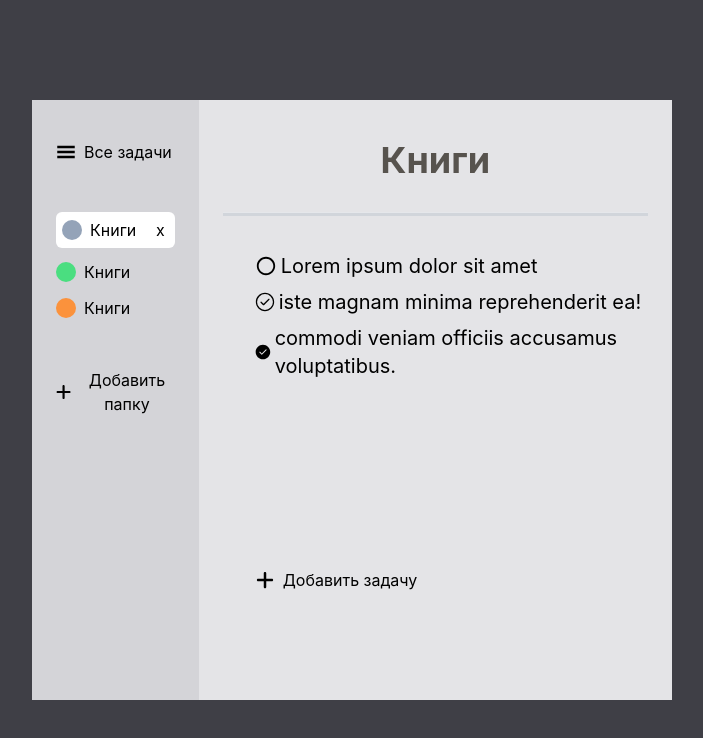
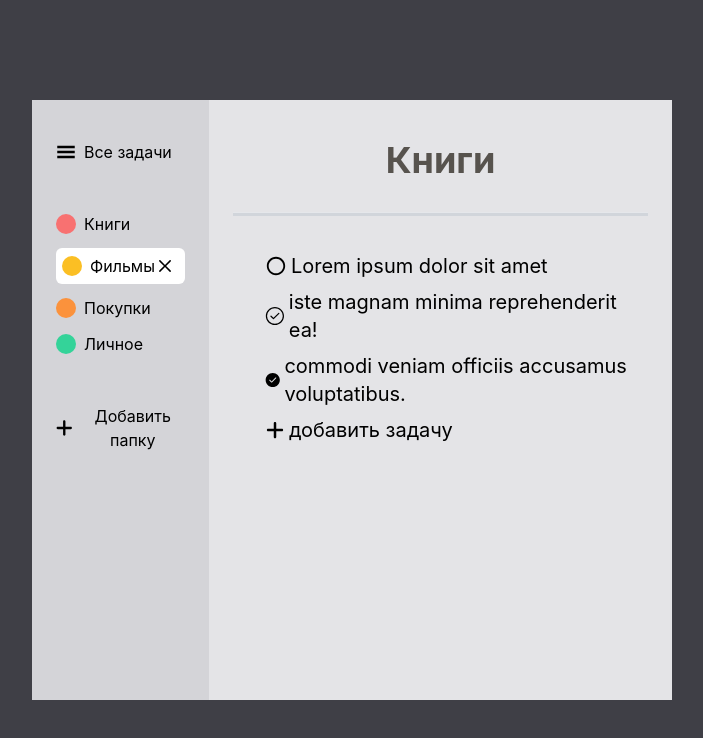
Before and after one commit to TwiDef/manatask, a React (Create React App) app: page / in a window 1280 px wide. Shown: the top 738 px of the page, without its empty margins (288-991 px from the left). Built offline with nearby package versions, Linux system fonts and the light colour scheme.

Commit message:
minor fix css

```diff
--- a/src/components/main-block/MainBlock.jsx
+++ b/src/components/main-block/MainBlock.jsx
@@ -1,29 +1,31 @@
 import React from 'react';
+import './MainBlock.scss';
 
 const MainBlock = () => {
     return (
-        <div className='w-full px-6 pt-10 pb-4 flex flex-col'>
+        <div className='mainblock w-full px-6 pt-10 pb-4 flex flex-col'>
             <h1 className=' text-4xl text-stone-600 font-bold text-center'>Книги</h1>
             <hr className='w-full h-1 bg-gray-300 mt-8' />
 
-            <ul className='mt-8 ml-8 h-80 overflow-y-auto'>
+            <ul className='pt-8 pl-8 h-80 overflow-y-auto'>
                 <li className='py-1 text-xl flex items-center gap-1'>
                     <svg stroke="currentColor" fill="currentColor" strokeWidth="0" viewBox="0 0 24 24" height="22px" width="22px" xmlns="http://www.w3.org/2000/svg"><path fill="none" d="M0 0h24v24H0V0z"></path><path d="M12 2C6.48 2 2 6.48 2 12s4.48 10 10 10 10-4.48 10-10S17.52 2 12 2zm0 18c-4.42 0-8-3.58-8-8s3.58-8 8-8 8 3.58 8 8-3.58 8-8 8z"></path></svg>
                     <h3>Lorem ipsum dolor sit amet</h3>
                 </li>
                 <li className='py-1 text-xl flex items-center gap-1'>
                     <svg stroke="currentColor" fill="currentColor" strokeWidth="0" viewBox="0 0 24 24" height="20px" width="20px" xmlns="http://www.w3.org/2000/svg"><path d="M17.28 9.28a.75.75 0 0 0-1.06-1.06l-5.97 5.97-2.47-2.47a.75.75 0 0 0-1.06 1.06l3 3a.75.75 0 0 0 1.06 0l6.5-6.5Z"></path><path d="M12 1c6.075 0 11 4.925 11 11s-4.925 11-11 11S1 18.075 1 12 5.925 1 12 1ZM2.5 12a9.5 9.5 0 0 0 9.5 9.5 9.5 9.5 0 0 0 9.5-9.5A9.5 9.5 0 0 0 12 2.5 9.5 9.5 0 0 0 2.5 12Z"></path></svg>
-                    <h3> iste magnam minima reprehenderit ea!</h3>
+                    <h3>iste magnam minima reprehenderit ea!</h3>
                 </li>
                 <li className='py-1 text-xl flex items-center gap-1'>
                     <svg stroke="currentColor" fill="currentColor" strokeWidth="0" viewBox="0 0 24 24" height="20px" width="20px" xmlns="http://www.w3.org/2000/svg"><path d="M1 12C1 5.925 5.925 1 12 1s11 4.925 11 11-4.925 11-11 11S1 18.075 1 12Zm16.28-2.72a.751.751 0 0 0-.018-1.042.751.751 0 0 0-1.042-.018l-5.97 5.97-2.47-2.47a.751.751 0 0 0-1.042.018.751.751 0 0 0-.018 1.042l3 3a.75.75 0 0 0 1.06 0Z"></path></svg>
                     <h3>commodi veniam officiis accusamus voluptatibus.</h3>
                 </li>
+                <button className='add-task-btn py-1 flex items-center gap-1'>
+                    <svg stroke="currentColor" fill="currentColor" strokeWidth="0" viewBox="0 0 448 512" height="20px" width="20px" xmlns="http://www.w3.org/2000/svg"><path d="M256 80c0-17.7-14.3-32-32-32s-32 14.3-32 32V224H48c-17.7 0-32 14.3-32 32s14.3 32 32 32H192V432c0 17.7 14.3 32 32 32s32-14.3 32-32V288H400c17.7 0 32-14.3 32-32s-14.3-32-32-32H256V80z"></path></svg>
+                    <p className='text-xl'>добавить задачу</p>
+                </button>
             </ul>
-            <button className='flex items-center ml-8 gap-2'>
-                <svg stroke="currentColor" fill="currentColor" strokeWidth="0" viewBox="0 0 448 512" height="20px" width="20px" xmlns="http://www.w3.org/2000/svg"><path d="M256 80c0-17.7-14.3-32-32-32s-32 14.3-32 32V224H48c-17.7 0-32 14.3-32 32s14.3 32 32 32H192V432c0 17.7 14.3 32 32 32s32-14.3 32-32V288H400c17.7 0 32-14.3 32-32s-14.3-32-32-32H256V80z"></path></svg>
-                <p>Добавить задачу</p>
-            </button>
+
         </div>
     );
 };
--- /dev/null
+++ b/src/components/main-block/MainBlock.scss
@@ -0,0 +1,7 @@
+.add-task-btn {
+    transition: .1s all ease-in-out;
+
+    &:hover {
+        transform: scale(1.05);
+    }
+}
--- a/src/components/sidebar/Sidebar.jsx
+++ b/src/components/sidebar/Sidebar.jsx
@@ -1,36 +1,34 @@
 import React from 'react';
+import { items } from '../../items';
 
 import './Sidebar.scss';
 
 const Sidebar = () => {
     return (
-        <aside className=' w-1/3 bg-zinc-300 px-6 pt-10 pb-4 flex flex-col gap-12'>
+        <aside className='sidebar w-1/3 bg-zinc-300 px-6 pt-10 pb-4 flex flex-col gap-12'>
 
-            <button className='flex items-center gap-2'>
+            <button className='all-tasks-btn flex items-center gap-2'>
                 <svg stroke="currentColor" fill="currentColor" strokeWidth="0" viewBox="0 0 512 512" height="20px" width="20px" xmlns="http://www.w3.org/2000/svg"><path d="M32 96v64h448V96H32zm0 128v64h448v-64H32zm0 128v64h448v-64H32z"></path></svg>
                 <p>Все задачи</p>
             </button>
 
-            <ul className='list flex flex-col gap-3'>
-                <li className='flex justify-between active'>
-                    <div className='flex items-center gap-2'>
-                        <span className='rounded-full bg-slate-400'></span>
-                        Книги</div>
-                    <button className='pr-1'>x</button>
-                </li>
-                <li className='flex justify-between'>
-                    <div className='flex items-center gap-2'>
-                        <span className='rounded-full bg-green-400'></span>
-                        Книги</div>
-                </li>
-                <li className='flex justify-between'>
-                    <div className='flex items-center gap-2'>
-                        <span className='rounded-full bg-orange-400'></span>
-                        Книги</div>
-                </li>
+            <ul className='list flex flex-col gap-3 overflow-y-auto'>
+                {items.map((item, i) => {
+                    return (
+                        <li key={i} className={`flex justify-between ${item.active ? 'active' : null}`}>
+                            <div className='flex items-center gap-2'>
+                                <span className={`rounded-full ${item.color}`}></span>
+                                {item.name}
+                            </div>
+                            {item.active && <button className='pr-1'>
+                                <svg stroke="currentColor" fill="none" strokeWidth="0" viewBox="0 0 15 15" height="20px" width="20px" xmlns="http://www.w3.org/2000/svg"><path fill-rule="evenodd" clip-rule="evenodd" d="M11.7816 4.03157C12.0062 3.80702 12.0062 3.44295 11.7816 3.2184C11.5571 2.99385 11.193 2.99385 10.9685 3.2184L7.50005 6.68682L4.03164 3.2184C3.80708 2.99385 3.44301 2.99385 3.21846 3.2184C2.99391 3.44295 2.99391 3.80702 3.21846 4.03157L6.68688 7.49999L3.21846 10.9684C2.99391 11.193 2.99391 11.557 3.21846 11.7816C3.44301 12.0061 3.80708 12.0061 4.03164 11.7816L7.50005 8.31316L10.9685 11.7816C11.193 12.0061 11.5571 12.0061 11.7816 11.7816C12.0062 11.557 12.0062 11.193 11.7816 10.9684L8.31322 7.49999L11.7816 4.03157Z" fill="currentColor"></path></svg>
+                            </button>}
+                        </li>
+                    )
+                })}
             </ul>
 
-            <button className='flex items-center gap-2'>
+            <button className='add-folder-btn flex items-center gap-2'>
                 <svg stroke="currentColor" fill="currentColor" strokeWidth="0" viewBox="0 0 448 512" height="20px" width="20px" xmlns="http://www.w3.org/2000/svg"><path d="M256 80c0-17.7-14.3-32-32-32s-32 14.3-32 32V224H48c-17.7 0-32 14.3-32 32s14.3 32 32 32H192V432c0 17.7 14.3 32 32 32s32-14.3 32-32V288H400c17.7 0 32-14.3 32-32s-14.3-32-32-32H256V80z"></path></svg>
                 <p>Добавить папку</p>
             </button>
--- a/src/components/sidebar/Sidebar.scss
+++ b/src/components/sidebar/Sidebar.scss
@@ -1,9 +1,8 @@
 .list {
     span {
-        display: block;
+        display: inline-block;
         width: 20px;
         height: 20px;
-
     }
 
 
@@ -15,3 +14,35 @@
 
 
 }
+
+.all-tasks-btn {
+    transition: .1s all ease-in-out;
+
+    &:hover {
+        transform: scale(1.05);
+    }
+}
+
+.add-folder-btn {
+    transition: .1s all ease-in-out;
+
+    &:hover {
+        transform: scale(1.05);
+    }
+}
+
+.red {
+    background-color: rgb(248 113 113);
+}
+
+.orange {
+    background-color: rgb(251 146 60);
+}
+
+.amber {
+    background-color: rgb(251 191 36);
+}
+
+.emerald {
+    background-color: rgb(52 211 153);
+}
--- /dev/null
+++ b/src/items.js
@@ -0,0 +1,22 @@
+export const items = [
+    {
+        color: 'red',
+        name: 'Книги',
+        active: false
+    },
+    {
+        color: 'amber',
+        name: 'Фильмы',
+        active: true
+    },
+    {
+        color: 'orange',
+        name: 'Покупки',
+        active: false
+    },
+    {
+        color: 'emerald',
+        name: 'Личное',
+        active: false
+    }
+]
```
